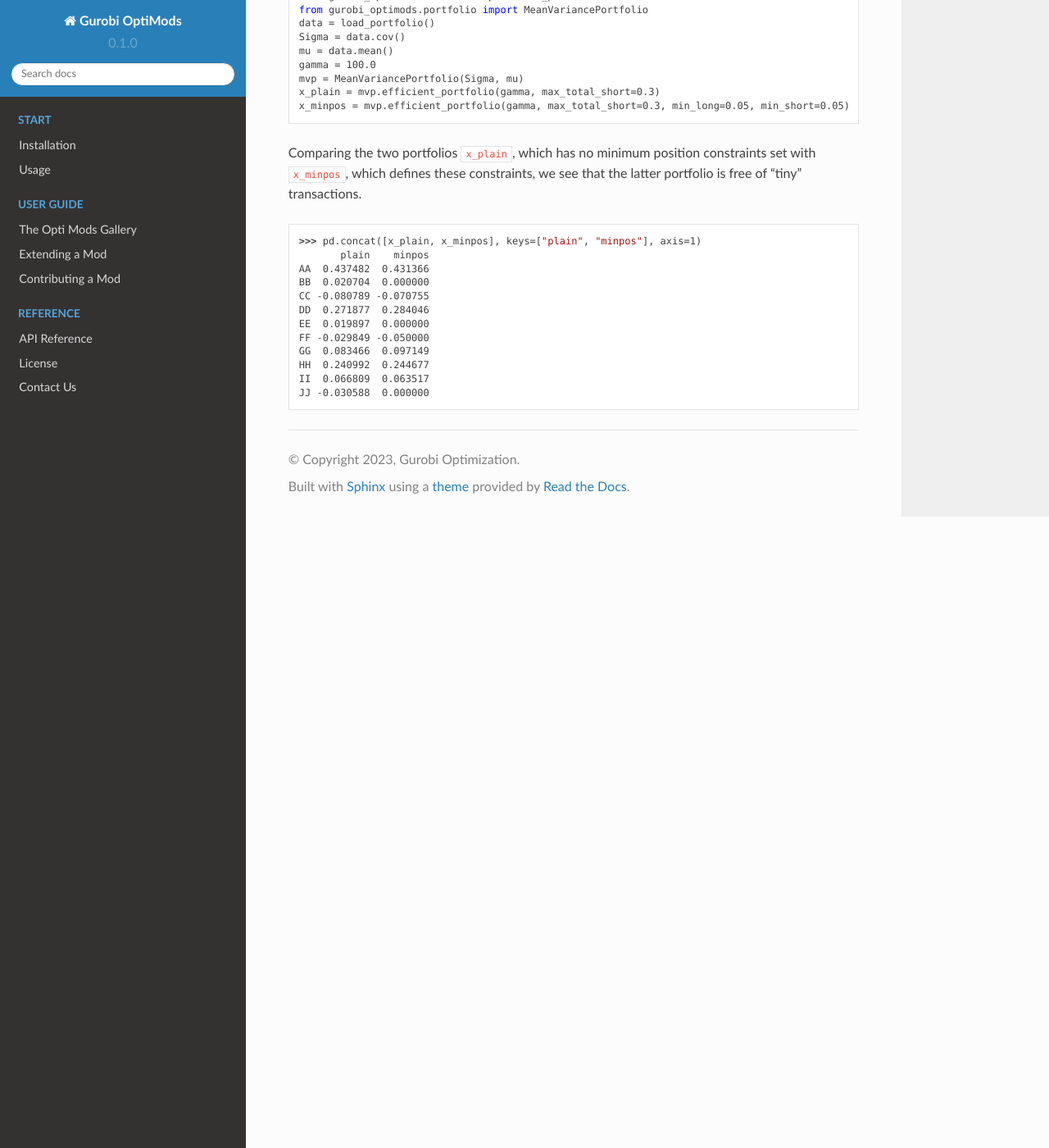
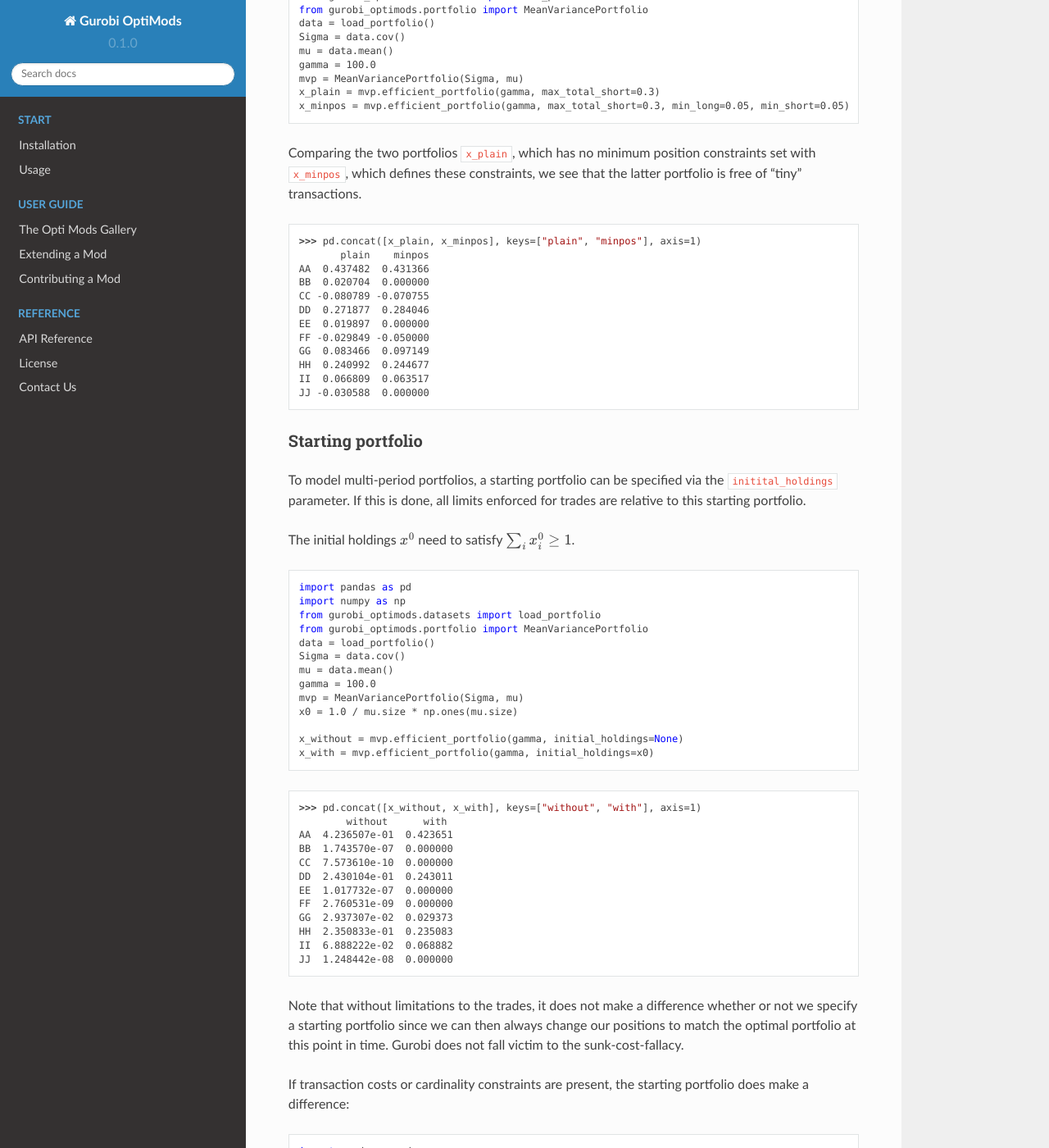
Before and after one commit to Gurobi/gurobi-optimods, a Sphinx documentation site: the page built from docs/source/mods/portfolio.rst, in a window 1280 px wide and 1400 px high, scrolled down 4608 px. Shown: the whole window at 82% size. Built offline with Sphinx 7.4.7 and the Read the Docs theme 2.0.0, drawn with Linux system fonts in a browser that asks for light colours; some of the changed text lies outside the part shown.

Commit message:
Initial holdings documentation

```diff
--- a/docs/source/mods/portfolio.rst
+++ b/docs/source/mods/portfolio.rst
@@ -1,4 +1,4 @@
-Optimal mean-variance portfolios
+Optimal Mean-Variance Portfolios
 ================================
 
 Portfolio optimization is concerned with the allocation of wealth into assets (such as stocks, bonds, commodities, etc.). This mod returns portfolios on the efficient frontier given expected returns and variances.
@@ -348,7 +348,7 @@ Minimum position constraints
 
 A minimum fraction of investment can be enforced upon each individual position,
 preventing trades at negligible volume.  Use the keyword parameters
-``min_long`` and ``min_short`` to set a thresholds for trading long and short
+``min_long`` and ``min_short`` to set thresholds for trading long and short
 positions.  For example, here we enforce that at least 5% of the wealth are
 allocated to each trade:
 
@@ -397,3 +397,137 @@ the latter portfolio is free of "tiny" transactions.
     HH  0.240992  0.244677
     II  0.066809  0.063517
     JJ -0.030588  0.000000
+
+Starting portfolio
+~~~~~~~~~~~~~~~~~~
+
+To model multi-period portfolios, a starting portfolio can be specified via the ``initital_holdings`` parameter.
+If this is done, all limits enforced for trades are relative to this starting portfolio.
+
+The initial holdings :math:`x^0` need to satisfy :math:`\sum_i x^0_i \geq 1`.
+
+.. testcode:: mod
+
+    import pandas as pd
+    import numpy as np
+    from gurobi_optimods.datasets import load_portfolio
+    from gurobi_optimods.portfolio import MeanVariancePortfolio
+    data = load_portfolio()
+    Sigma = data.cov()
+    mu = data.mean()
+    gamma = 100.0
+    mvp = MeanVariancePortfolio(Sigma, mu)
+    x0 = 1.0 / mu.size * np.ones(mu.size)
+
+    x_without = mvp.efficient_portfolio(gamma, initial_holdings=None)
+    x_with = mvp.efficient_portfolio(gamma, initial_holdings=x0)
+
+.. testoutput:: mod
+    :hide:
+
+    ...
+    Optimize a model with 122 rows, 130 columns and 260 nonzeros
+    ...
+    Model has 55 quadratic objective terms
+    ...
+    Optimize a model with 122 rows, 130 columns and 260 nonzeros
+    ...
+    Model has 55 quadratic objective terms
+    ...
+
+.. doctest:: mod
+    :options: +NORMALIZE_WHITESPACE
+
+    >>> pd.concat([x_without, x_with], keys=["without", "with"], axis=1)
+            without      with
+    AA  4.236507e-01  0.423651
+    BB  1.743570e-07  0.000000
+    CC  7.573610e-10  0.000000
+    DD  2.430104e-01  0.243011
+    EE  1.017732e-07  0.000000
+    FF  2.760531e-09  0.000000
+    GG  2.937307e-02  0.029373
+    HH  2.350833e-01  0.235083
+    II  6.888222e-02  0.068882
+    JJ  1.248442e-08  0.000000
+
+Note that without limitations to the trades, it does not make a difference whether or not we specify a starting portfolio
+since we can then always change our positions to match the optimal portfolio at this point in time.
+Gurobi does not fall victim to the sunk-cost-fallacy.
+
+If transaction costs or cardinality constraints are present, the starting portfolio does make a difference:
+
+.. testcode:: mod
+
+    import pandas as pd
+    import numpy as np
+    from gurobi_optimods.datasets import load_portfolio
+    from gurobi_optimods.portfolio import MeanVariancePortfolio
+    data = load_portfolio()
+    Sigma = data.cov()
+    mu = data.mean()
+    gamma = 100.0
+    mvp = MeanVariancePortfolio(Sigma, mu)
+    x0 = 1.0 / mu.size * np.ones(mu.size)
+
+    x = mvp.efficient_portfolio(gamma, initial_holdings=x0, max_trades=3)
+
+.. doctest:: mod
+    :options: +NORMALIZE_WHITESPACE
+
+    >>> x
+    AA    0.1
+    BB    0.0
+    CC    0.0
+    DD    0.1
+    EE    0.1
+    FF    0.1
+    GG    0.1
+    HH    0.3
+    II    0.1
+    JJ    0.1
+    dtype: float64
+
+Since we limited the number of trades, only three trades were executed: "BB" and "CC" were sold and more "HH" was bought.
+
+
+Note that going from a long to a short position (or the other way around) for the same asset is counted as two trades.
+(We close one position and open another.)
+Let us look at an example with leverage:
+
+.. testcode:: mod
+
+    import pandas as pd
+    import numpy as np
+    from gurobi_optimods.datasets import load_portfolio
+    from gurobi_optimods.portfolio import MeanVariancePortfolio
+    data = load_portfolio()
+    Sigma = data.cov()
+    mu = data.mean()
+    gamma = 100.0
+    mvp = MeanVariancePortfolio(Sigma, mu)
+    x0 = 1.0 / mu.size * np.ones(mu.size)
+
+    x = mvp.efficient_portfolio(gamma, initial_holdings=x0, max_trades=5, max_total_short=0.1)
+
+.. doctest:: mod
+    :options: +NORMALIZE_WHITESPACE
+
+    >>> x
+    AA    0.5
+    BB    0.0
+    CC   -0.1
+    DD    0.1
+    EE    0.1
+    FF    0.1
+    GG    0.1
+    HH    0.1
+    II    0.1
+    JJ    0.0
+    dtype: float64
+
+In this example, we were allowed five trades:
+
+* Sell existing positions in "BB", "CC", and "JJ".
+* Open a short position in "CC".
+* Buy "AA".
```
